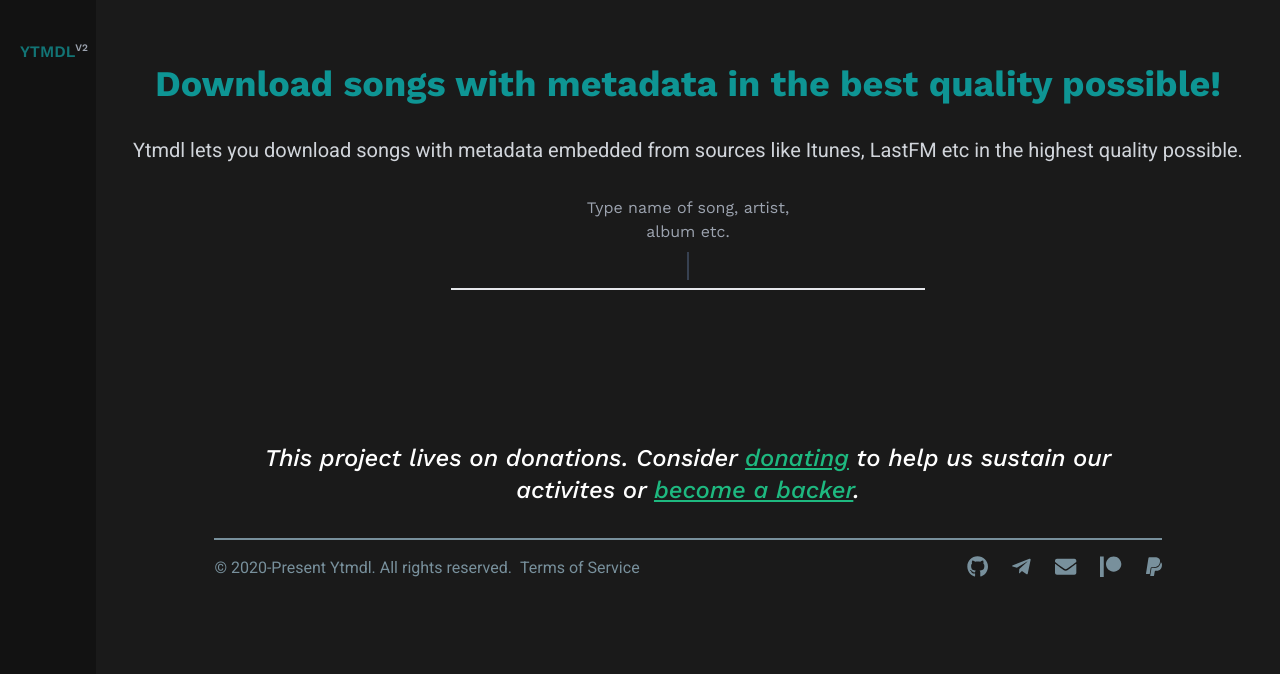
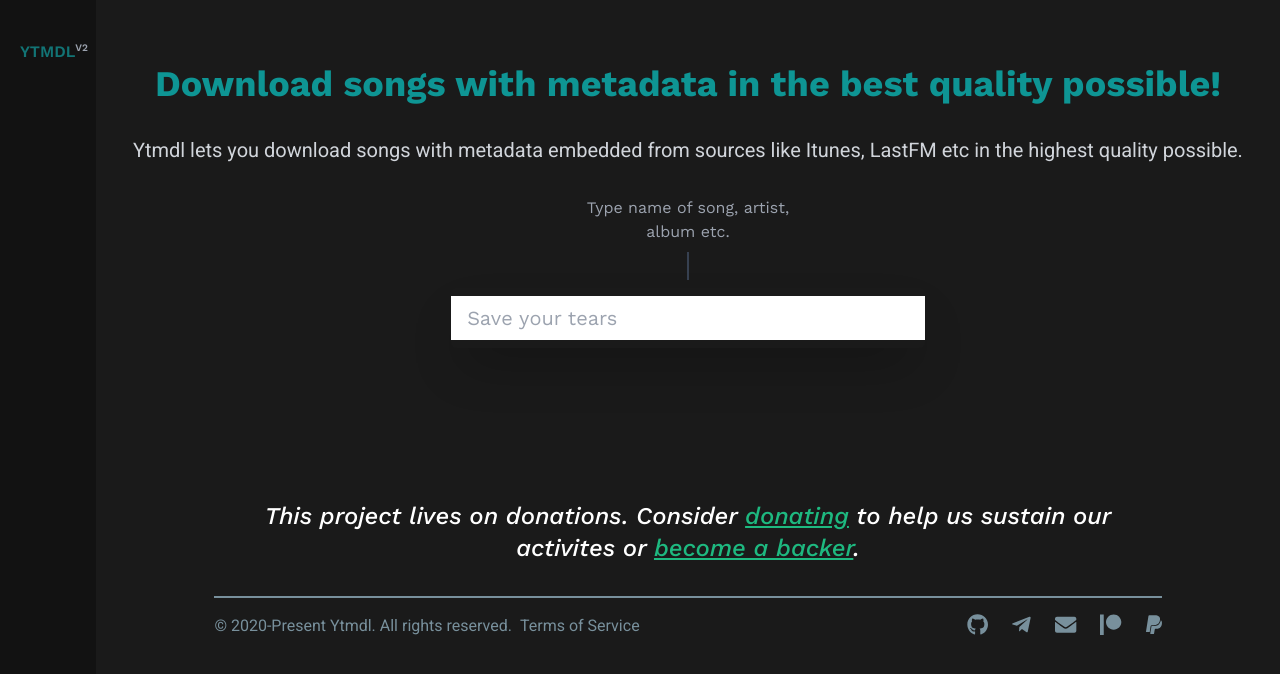
Before and after one commit to deepjyoti30/ytmdl-web-v2, a Vue app: page / in a window 1280 px wide. Shown: the top 674 px of the page. Built offline with nearby package versions, Linux system fonts and the light colour scheme; some icons are missing; what vue-resource would draw is missing.

Commit message:
Add an input container inside the search bar

```diff
--- a/src/components/SearchBar.vue
+++ b/src/components/SearchBar.vue
@@ -8,7 +8,13 @@
     <div
       class="divider--line w-0 mr-auto ml-auto border border-gray-200 dark:border-gray-700 h-7"
     ></div>
-    <div class="search--box border w-2/5 my-2 mr-auto ml-auto"></div>
+    <div class="search--box shadow-2xl w-2/5 my-2 mr-auto ml-auto rounded-md">
+      <input
+        type="text"
+        class="w-full my-2 border py-2 pl-4 text-xl"
+        placeholder="Save your tears"
+      />
+    </div>
   </div>
 </template>
 
@@ -18,4 +24,8 @@
 };
 </script>
 
-<style lang="scss" scoped></style>
+<style lang="scss" scoped>
+input {
+  @extend .strip-border;
+}
+</style>
--- a/src/scss/_utility.scss
+++ b/src/scss/_utility.scss
@@ -1,4 +1,8 @@
-.strip-button {
+.text-xxs {
+    font-size: 10px;
+}
+
+.strip-border {
     border: none;
     outline: none;
 
@@ -8,6 +12,6 @@
     }
 }
 
-.text-xxs {
-    font-size: 10px;
+.strip-button {
+    @extend .strip-border;
 }
```
